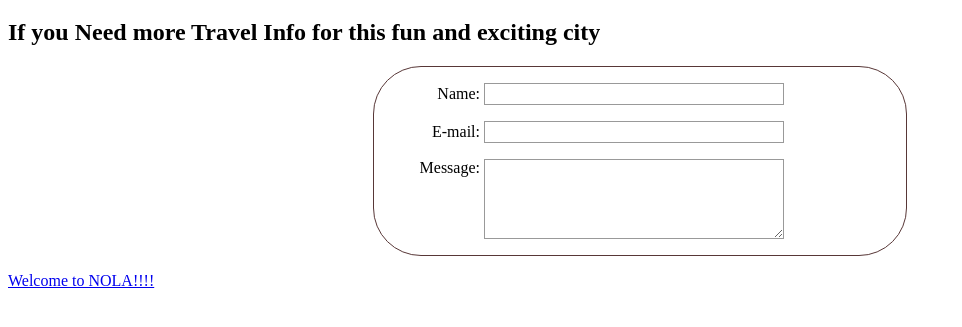
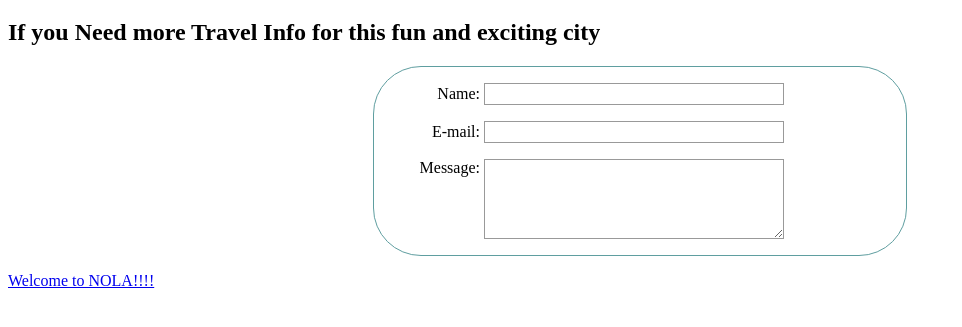
Before and after one commit to TravisCadette/FavoriteCity, a plain HTML site: page contactme.html in a window 1280 px wide. Shown: the part 61-388 px from the top of the page, without its empty margins (0-962 px from the left). Drawn offline with Linux system fonts and the light colour scheme.

Commit message:
color changes to site

```diff
--- a/contactme.html
+++ b/contactme.html
@@ -9,7 +9,7 @@
             width: 500px;
             /* Form outline */
             padding: 1em;
-            border: 1px solid rgb(88, 55, 55);
+            border: 1px solid cadetblue;
             border-radius: 3em;
         }
 
```
